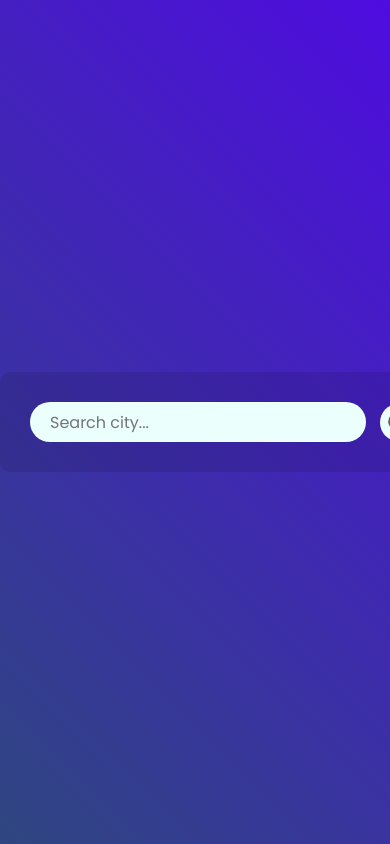
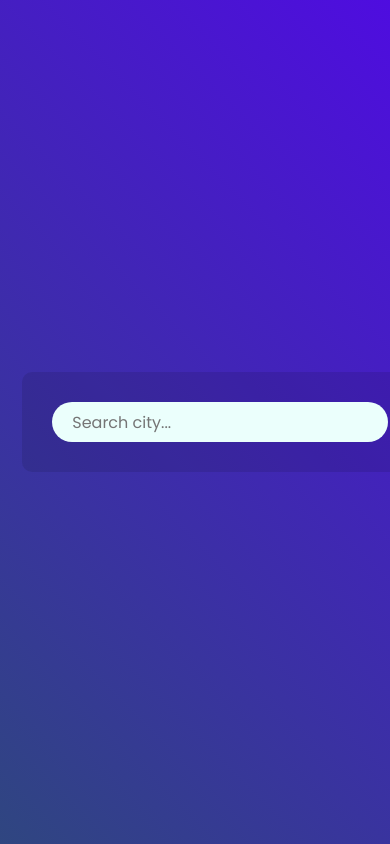
Before and after one commit to Niro-Jas/WEATHER-APP, a React app: page / in a window 390 px wide. Shown: the top 844 px of the page. Built offline with nearby package versions, Linux system fonts and the light colour scheme; the HTML template or start-up script is replaced by a standard one; a web font is replaced by a local one.

Commit message:
Update Weather.css

```diff
--- a/src/components/Weather.css
+++ b/src/components/Weather.css
@@ -1,4 +1,3 @@
-/* Full-screen container to center the weather box */
 body, html {
     height: 100%;
     margin: 0;
@@ -9,27 +8,29 @@ body, html {
     display: flex;
     justify-content: center;
     align-items: center;
-    height: 100vh; /* full screen */
+    height: 100vh;
     background-image: linear-gradient(45deg,#2f4680,#500ae4);
     background-size: cover;
     background-position: center;
 }
 
-/* Original weather box */
 .weather{
     padding: 50px;
     border-radius: 10px;
     display: flex;
     flex-direction: column;
     align-items: center;
-    background: rgba(0,0,0,0.1); /* subtle overlay for readability */
+    background: rgba(0,0,0,0.1);
+    max-width: 400px;
+    width: 90%;
+    box-sizing: border-box;
 }
 
-/* Search bar */
 .search-bar{
     display: flex;
     align-items: center;
     gap: 14px;
+    width: 100%;
 }
 .search-bar input{
     padding-left:25px;
@@ -40,6 +41,7 @@ body, html {
     background: #ebfffc;
     color: #626262;
     font-size: 18px;
+    flex: 1;
 }
 .search-bar img{
     width: 45px;
@@ -49,13 +51,11 @@ body, html {
     background: #ebfffc;
 }
 
-/* Weather icon */
 .weather-icon {
     width: 150px;
     margin: 30px 0 ;
 }
 
-/* Temperature & location */
 .temperature{
     color: rgb(235, 223, 223);
     font-size: 70px;
@@ -69,14 +69,13 @@ body, html {
     text-align: center;
 }
 
-/* Weather details */
 .weather-data{
     width: 100%;
     margin-top:40px ;
     color: #fff;
     display: flex;
     justify-content: space-between;
-    flex-wrap: wrap; /* wrap for mobile */
+    flex-wrap: wrap;
 }
 .weather-data .col{
     display: flex;
@@ -84,6 +83,7 @@ body, html {
     gap: 15px;
     padding: 10px;
     font-size: 22px;
+    flex: 1 1 45%;
 }
 .weather-data .col span{
     font-size: 16px;
@@ -94,10 +94,10 @@ body, html {
     margin-top: 10px;
 }
 
-/* ===== MOBILE ADJUSTMENTS ===== */
 @media (max-width: 480px) {
     .weather{
         padding: 30px;
+        max-width: 95%;
     }
     .search-bar input {
         height: 40px;
@@ -120,7 +120,7 @@ body, html {
     }
     .weather-data .col {
         font-size: 18px;
-        flex: 1 1 100%; /* stack columns */
+        flex: 1 1 100%;
         margin-bottom: 10px;
     }
     .weather-data .col img {
```
